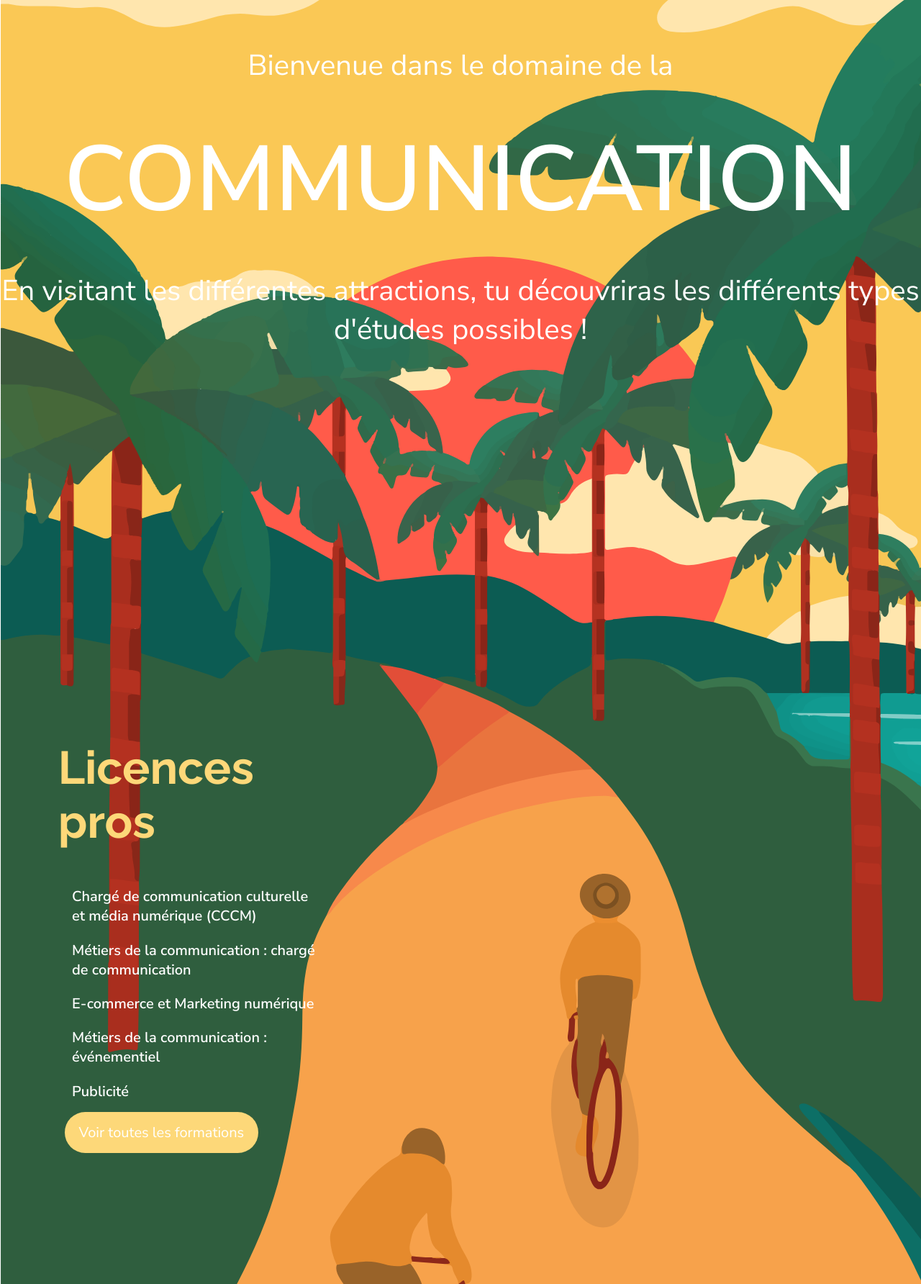
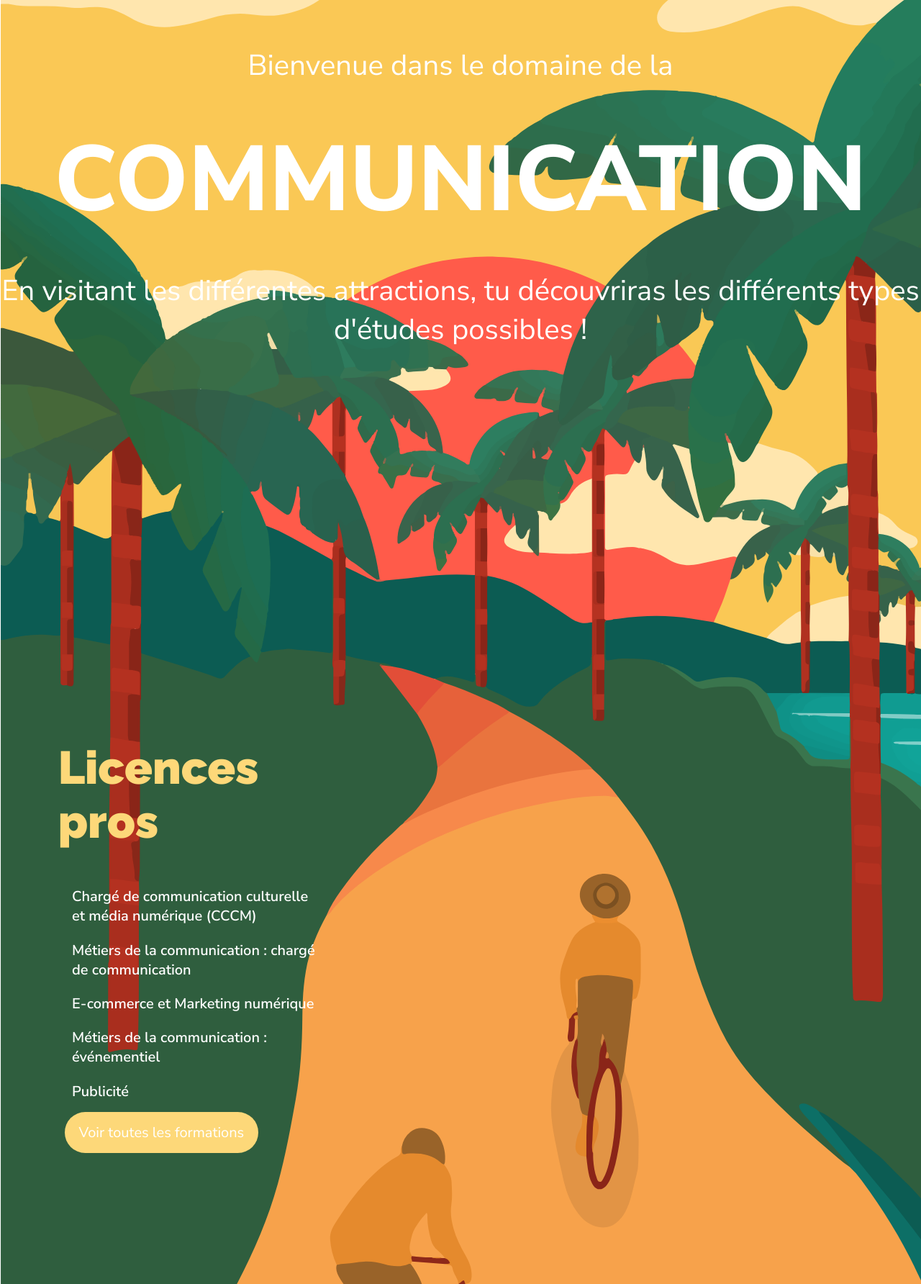
Before and after one commit to gilyann/PT-13, a PHP site: page /domaine_communication.php in a window 1280 px wide. Shown: the part 136-1920 px from the top of the page at 72% size. Run offline with PHP 8.4, Linux system fonts and the light colour scheme; data that the repository does not hold is empty; some libraries are stand-ins or nearby versions.

Commit message:
com
com_détails

```diff
--- a/domaine_communication.css
+++ b/domaine_communication.css
@@ -12,8 +12,6 @@ body {
     background-size: cover;
     background-repeat: no-repeat;
 }
-
-
 
 .etude {
     margin-right: 80px;
@@ -51,6 +49,7 @@ h1 {
     text-align: center;
     font-size: 9.375rem;
     color: white;
+    font-weight: 800;
 }
 
 .tdf {
@@ -133,7 +132,6 @@ li:hover {
 
 nav li {
     margin: 0px;
-
 }
 
 .lien {
--- a/domaine_communication.php
+++ b/domaine_communication.php
@@ -6,9 +6,12 @@
     <meta http-equiv="X-UA-Compatible" content="IE=edge">
     <meta name="viewport" content="width=device-width, initial-scale=1.0">
     <link rel="preconnect" href="https://fonts.gstatic.com">
-    <link href="https://fonts.googleapis.com/css2?family=Nunito+Sans:wght@400;600&display=swap" rel="stylesheet">
     <link rel="preconnect" href="https://fonts.gstatic.com">
-<link href="https://fonts.googleapis.com/css2?family=Raleway:wght@400;700&display=swap" rel="stylesheet">
+    <link rel="preconnect" href="https://fonts.gstatic.com">
+<link href="https://fonts.googleapis.com/css2?family=Nunito+Sans:wght@400;600;700;800;900&display=swap" rel="stylesheet">
+    <link rel="preconnect" href="https://fonts.gstatic.com">
+    <link rel="preconnect" href="https://fonts.gstatic.com">
+<link href="https://fonts.googleapis.com/css2?family=Raleway:wght@400;700;900&display=swap" rel="stylesheet">
 <link rel="stylesheet" href="nav.css">
 <link rel="stylesheet" href="domaine_communication.css">
 <link rel="icon" type="image/png" href="medias/img/plane.png" />
@@ -72,7 +75,7 @@ while($data = $req -> fetch()){
  <p class="deb">Débouchés</p>
  <p class="deb2">'.$data['debouches']. '</p>
  <p class="eta">Etablissements</p>
- <p class"etabli">'.$data['nom_etablissement'].' - '.$data['ville'].' ('.$data['code_postal'].')</p>
+ <p class="etabli">'.$data['nom_etablissement'].' - '.$data['ville'].' ('.$data['code_postal'].')</p>
  <p class="url">URL</p>
  <p><img src="medias/img/link_1.svg" alt=" " class="link"><a href="'.$data['url_formation'].'" class="link_text">Découvrez la formation !</a></p>
  <p class="ligne"></p>';
```
